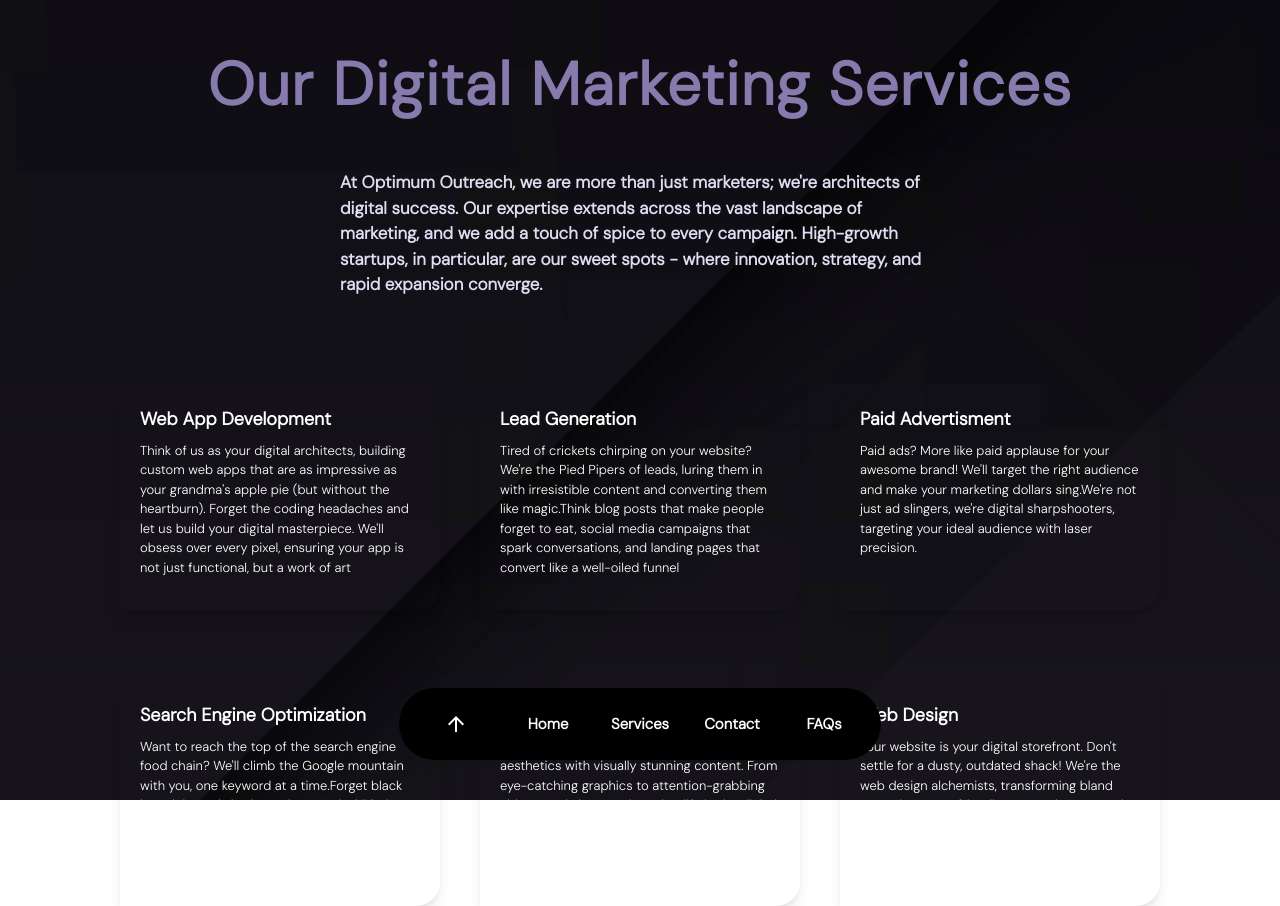
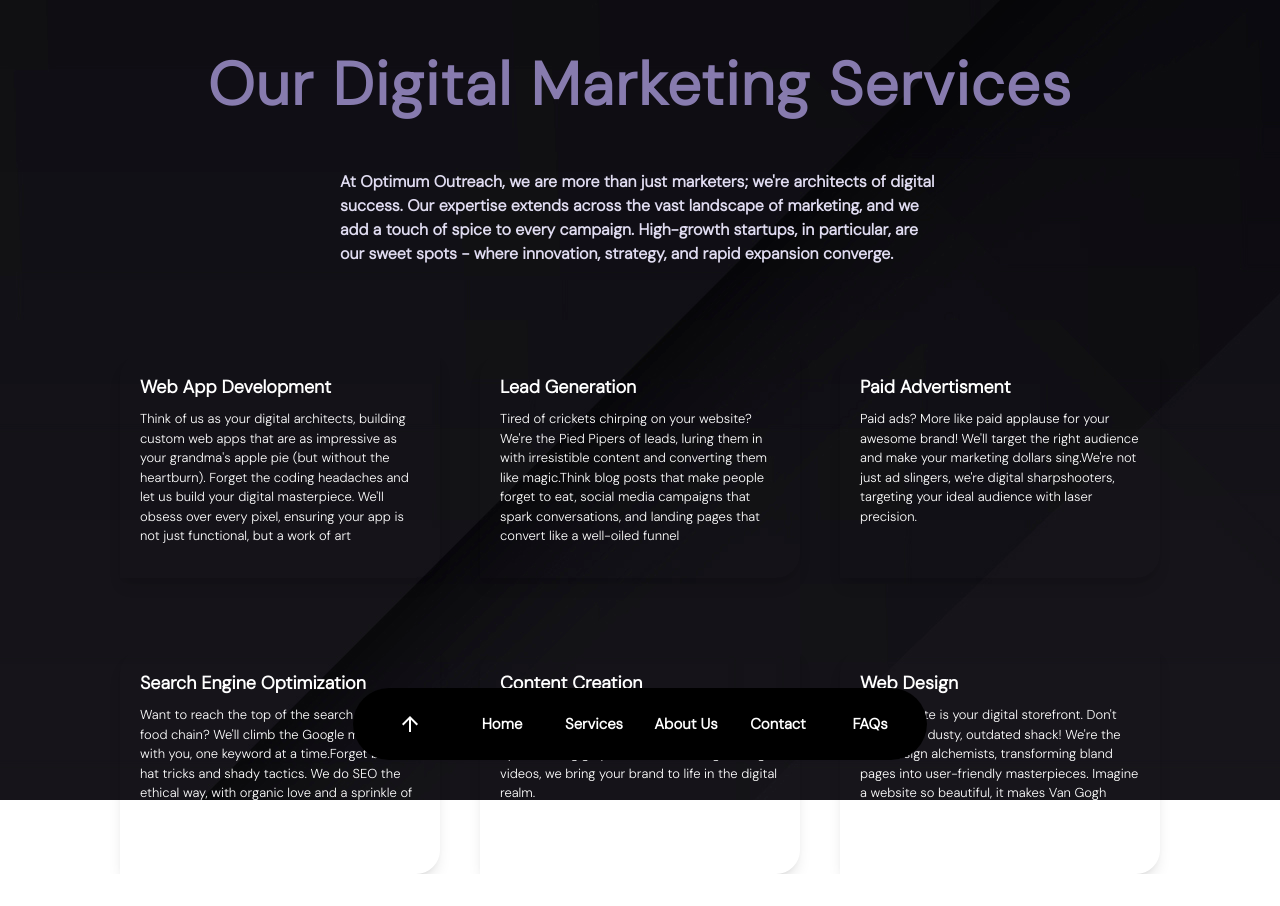
Before and after one commit to hendrckks/demo, a React (Vite) app in the folder optimum/: page /Services in a window 1280 px wide. After the commit the page ends 874 px from the top, so only its background shows below. Built offline with nearby package versions, Linux system fonts and the light colour scheme; a web font is replaced by a local one.

Commit message:
general styling

```diff
--- a/optimum/src/components/Navbar.tsx
+++ b/optimum/src/components/Navbar.tsx
@@ -98,7 +98,7 @@
               >
                 <h1>Services</h1>
               </Link>
-              {/* <Link
+              <Link
                 to="/About"
                 className={`rounded-full p-3 justify-center flex items-center hover:bg-white hover:text-black transition duration-500 ease-in-out w-[90px] ${
                   activeLinks.about ? "bg-white text-black" : ""
@@ -107,7 +107,7 @@
               >
                 <h1>About Us</h1>
               </Link>
-              <Link
+              {/* <Link
                 to="/Blog"
                 className={`rounded-full p-3 w-[90px] flex items-center justify-center hover:bg-white hover:text-black transition duration-500 ease-in-out ${
                   activeLinks.blog ? "bg-white text-black" : ""
--- a/optimum/src/pages/FAQs.tsx
+++ b/optimum/src/pages/FAQs.tsx
@@ -89,7 +89,7 @@
             <h1 className="font-extrabold flex justify-center items-center text-[22px]">
               STILL HAVE QUESTIONS?
             </h1>
-            <p className="text-[18px] mt-5 block font-semibold">
+            <p className="text-[16px] mt-5 block font-semibold">
               For any inquiries beyond the scope of the FAQ, please feel free to
               contact our support team.
               <span>
--- a/optimum/src/pages/Services.tsx
+++ b/optimum/src/pages/Services.tsx
@@ -11,7 +11,7 @@
         </h1>
       </div>
       <div className="flex justify-center items-center w-[auto]">
-        <p className="w-[600px] text-[17px] text-[#e0dcf1] font-semibold">
+        <p className="w-[600px] text-[16px] text-[#e0dcf1] font-semibold">
           At Optimum Outreach, we are more than just marketers; we're architects
           of digital success. Our expertise extends across the vast landscape of
           marketing, and we add a touch of spice to every campaign. High-growth
```
